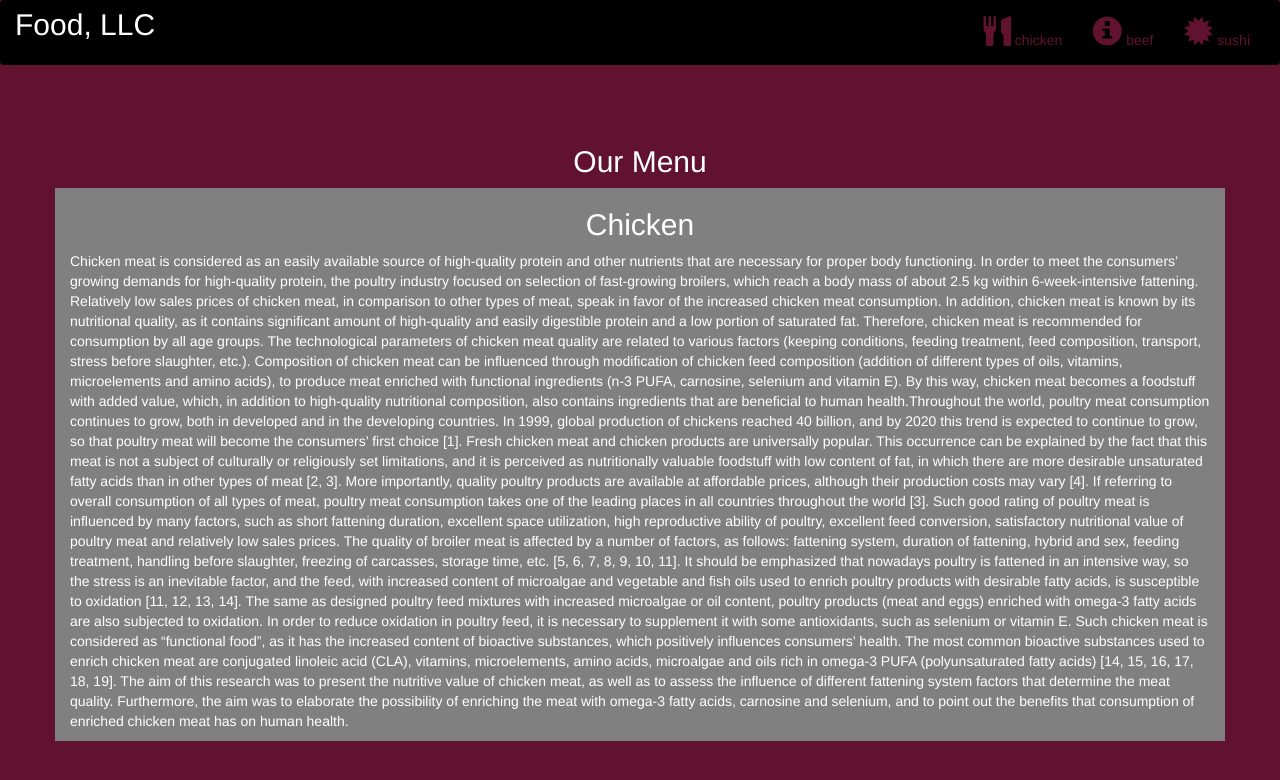
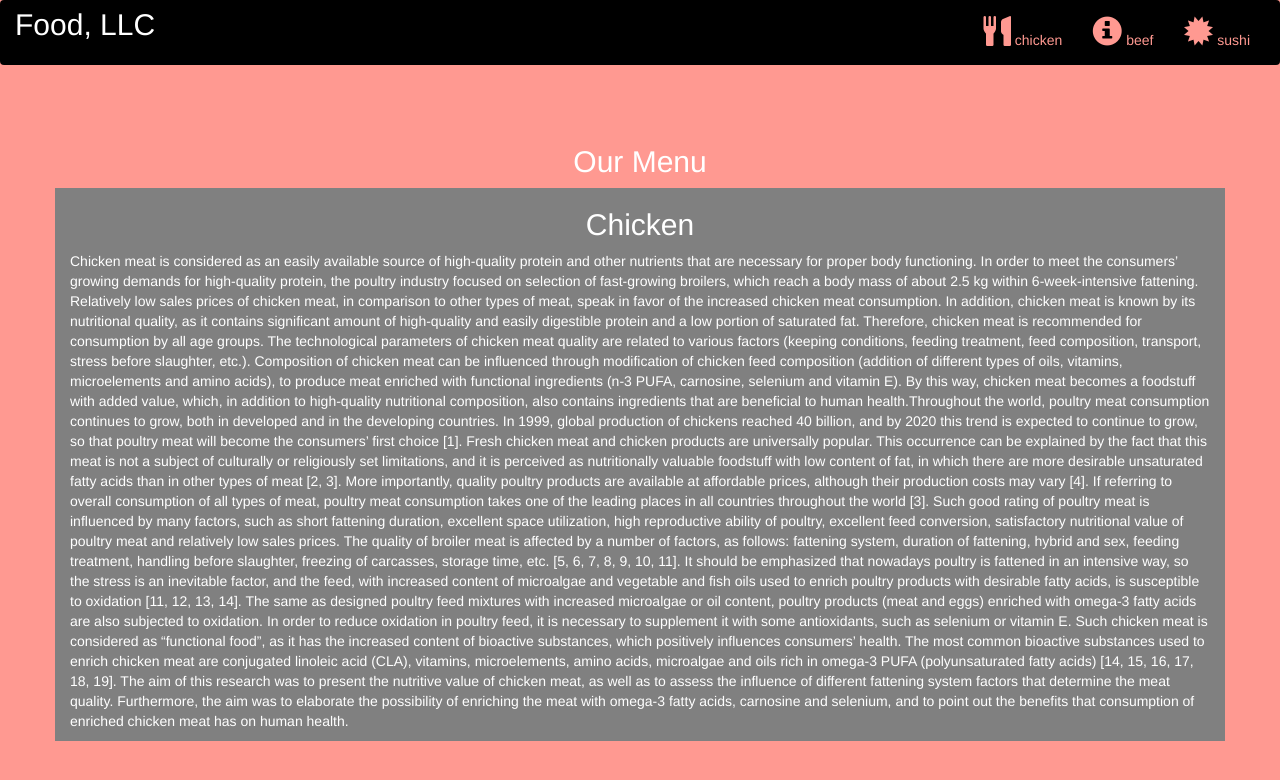
Before and after one commit to didenkovl/coursera_html, a plain HTML site: page module_3/index.html in a window 1280 px wide. Drawn offline with nearby package versions, Linux system fonts and the light colour scheme.

Commit message:
Update style.css

```diff
--- a/module_3/style.css
+++ b/module_3/style.css
@@ -7,15 +7,15 @@
 
 border: none;
 background-color: black;
-color: #61122F;
+color: #ff9991;
 }
 body{
-	background-color: #61122F;
+	background-color: #ff9991;
 	color: white;
 }
 .glyphicon{
 	font-size: 30px;
-	color:#61122F;
+	color:#ff9991;
 }
 
 .center{
@@ -35,7 +35,7 @@ h2{
 	text-align: center;
 }
 #myNavbar ul li a {
-	color: #61122F;
+	color: #ff9991;
 }
 .navbar-brand{
 font-size: 30px;
```
